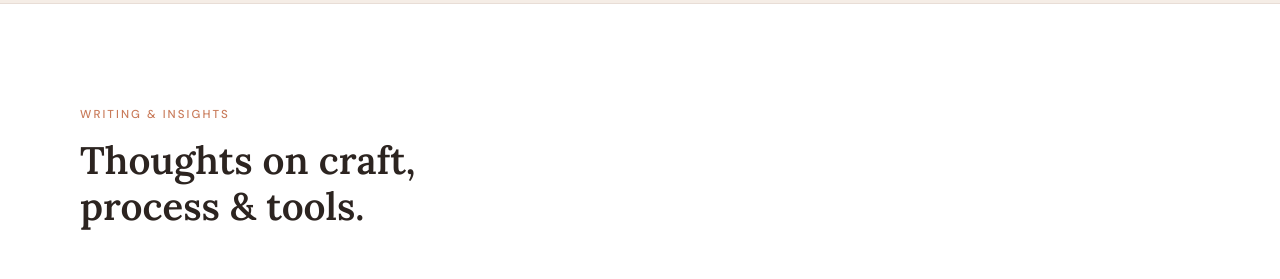
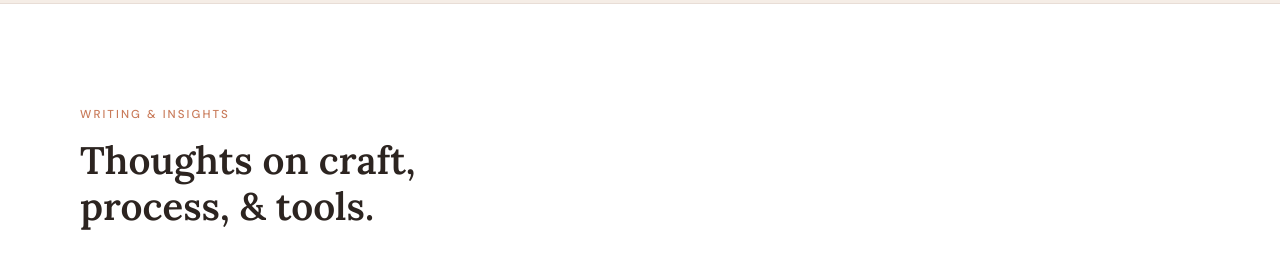
Before and after one commit to EJSturk/ericasturkie.github.io, a plain HTML site: page index.html in a window 1280 px wide. Shown: the part 6140-6419 px from the top of the page. Drawn offline with Linux system fonts and the light colour scheme.

Commit message:
Fixed a typo in index.html.

```diff
--- a/index.html
+++ b/index.html
@@ -1093,7 +1093,7 @@
   <section id="writing">
     <div class="section-header reveal">
       <span class="section-eyebrow">Writing & Insights</span>
-      <h2 class="section-title">Thoughts on craft,<br>process & tools.</h2>
+      <h2 class="section-title">Thoughts on craft,<br>process, & tools.</h2>
     </div>
     <p class="writing-intro reveal">This is my space to share what I've learned — about documentation, knowledge management, tooling, and working across complex organizations. Posts coming soon.</p>
     <div class="writing-grid">
```
